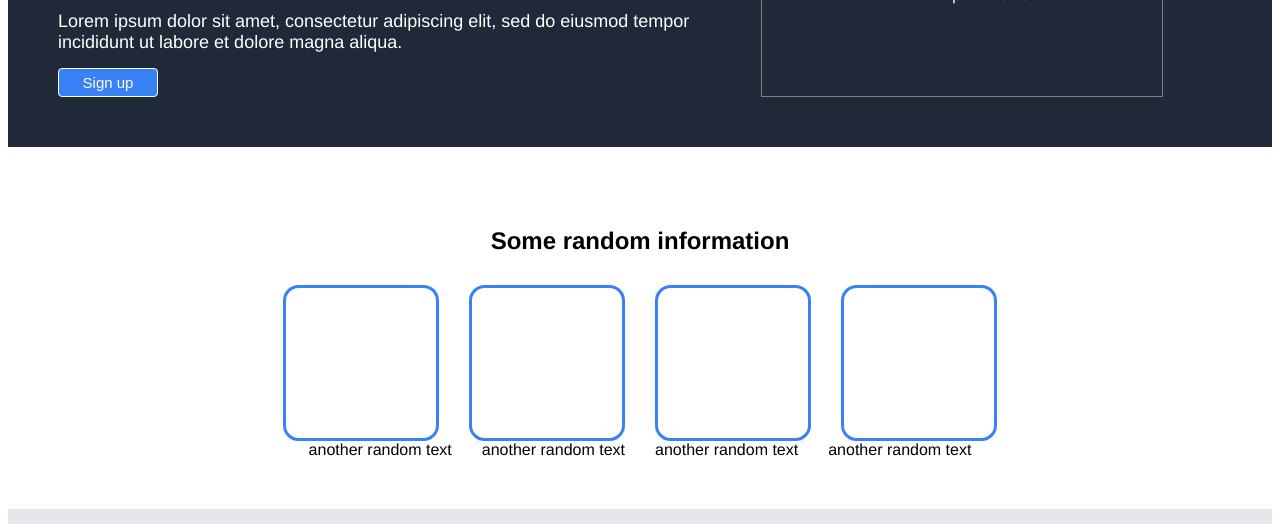
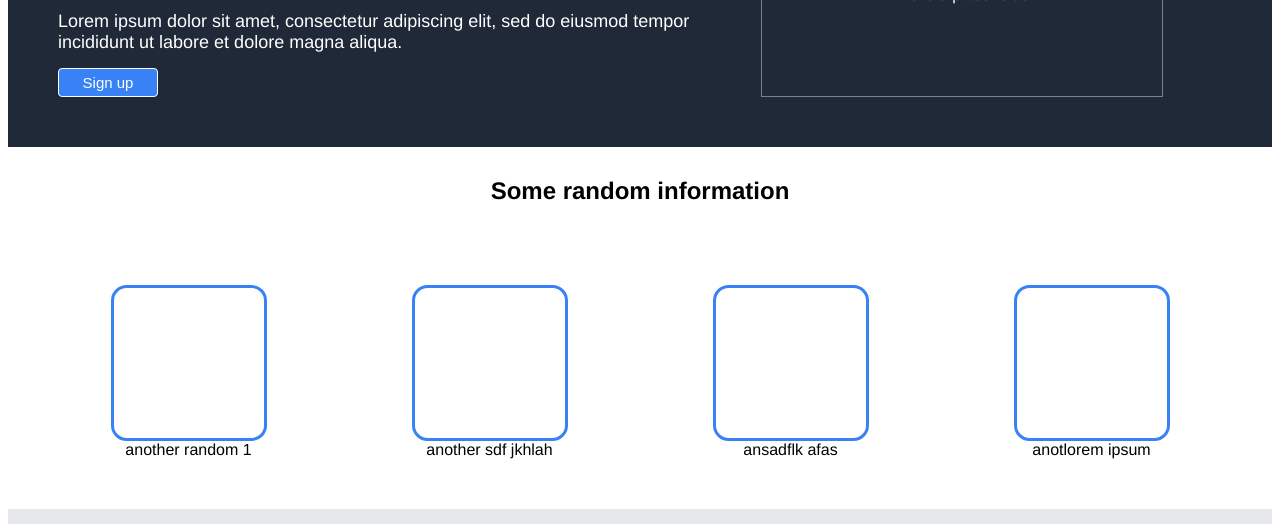
Before and after one commit to denesgeza/odin-landing-page, a plain HTML site: page index.html in a window 1280 px wide. Shown: the part 276-800 px from the top of the page. Drawn offline with Linux system fonts and the light colour scheme.

Commit message:
added testing branch

```diff
--- a/index.html
+++ b/index.html
@@ -27,22 +27,24 @@
         </div>
         <div class="placeholder">This is a placeholder</div>>
     </div>
-
+    <div class="info_title">Some random information</div>
     <div class="info">
-        <div class="info_title">Some random information</div>
         <div class="boxes">
             <div class="box_border"></div>
+            <div class="box_text">another random 1</div>
+        </div>
+        <div class="boxes">
             <div class="box_border"></div>
+            <div class="box_text">another sdf jkhlah</div>
+        </div>
+        <div class="boxes">
             <div class="box_border"></div>
+            <div class="box_text">ansadflk afas</div>
+        </div>
+        <div class="boxes">
             <div class="box_border"></div>
+            <div class="box_text">anotlorem ipsum</div>
         </div>
-        <div class="box_text">
-            <div class="box_text_1">another random text</div>
-            <div class="box_text_1">another random text</div>
-            <div class="box_text_1">another random text</div>
-            <div class="box_text_1">another random text</div>
-        </div>
-        <!-- textes for the boxes --></div>
     </div>
 
     <div class="quote">
--- a/styles/styles.css
+++ b/styles/styles.css
@@ -76,23 +76,26 @@ h3 {
     align-items: center;
     flex-shrink: 0;
 }
-.info {
-    display: flex;
-    flex-direction: column;
-    align-items: center;
-    padding: 50px;
-}
 
 .info_title {
+    display: flex;
+    justify-content: center;
     font-size: 24px;
     font-weight: 900;
     margin: 30px;
 }
+.info {
+    display: flex;
+    justify-content: space-around;
+    flex:1 1 0;
+    gap: 40px;
+    padding: 50px;
+}
 
-.boxes {
+.box_text {
     display: flex;
-    justify-content: space-evenly;
-    gap: 30px;
+    justify-content: center;
+    /* border: 2px solid; */
 }
 
 .box_border {
@@ -100,12 +103,6 @@ h3 {
     width: 150px;
     height: 150px;
     border-radius: 10%;
-}
-
-.box_text {
-    display: flex;
-    /* to align text with boxes */
-    gap: 30px;
 }
 
 .quote  {
```
Also changed, not shown: index1.html (added, +18 -0 lines).
